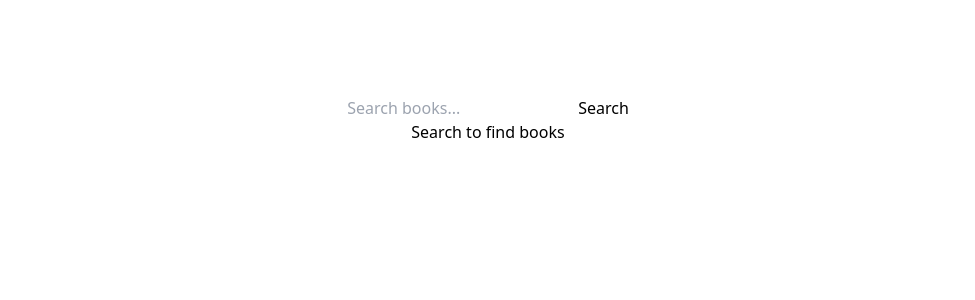
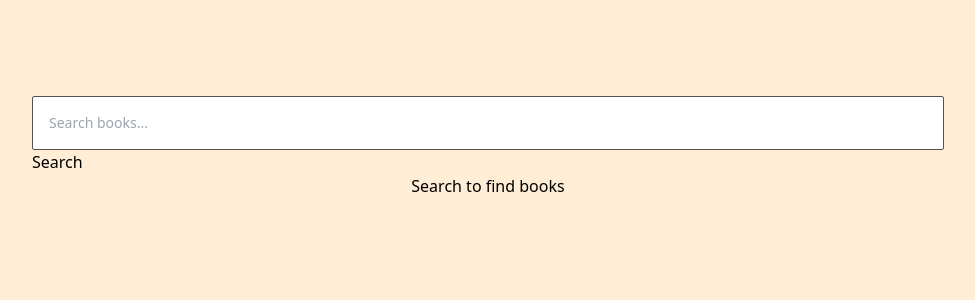
Before and after one commit to jenkens-dev/giving-data-google-books, a Next.js app: page / in a window 1280 px wide. Shown: the top 300 px of the page, without its empty margins (152-1127 px from the left). Built offline with nearby package versions, Linux system fonts and the light colour scheme.

Commit message:
updated styilng of input element and added background color for body

```diff
--- a/pages/_document.tsx
+++ b/pages/_document.tsx
@@ -1,13 +1,13 @@
-import { Html, Head, Main, NextScript } from 'next/document'
+import { Html, Head, Main, NextScript } from "next/document";
 
 export default function Document() {
   return (
     <Html lang="en">
       <Head />
-      <body>
+      <body className="bg-orange-100">
         <Main />
         <NextScript />
       </body>
     </Html>
-  )
+  );
 }
--- a/pages/index.tsx
+++ b/pages/index.tsx
@@ -44,17 +44,18 @@ export default function Home() {
 
   return (
     <main className="flex min-h-screen flex-col items-center py-24 px-8">
-      <form onSubmit={handleSearchSubmit}>
-        <div>
-          <label className="sr-only" htmlFor="bookSearch">
-            Search books:
-          </label>
+      <form onSubmit={handleSearchSubmit} className="w-9/12">
+        <label className="sr-only" htmlFor="bookSearch">
+          Search books
+        </label>
+        <div className="relative">
           <input
             type="search"
             id="bookSearch"
             value={searchValue || ""}
             required
             placeholder="Search books..."
+            className="block w-full p-4 text-sm text-gray-900 border border-stone-600 rounded-sm"
             onChange={handleInputChange}
             autoComplete="off"
           />
```
